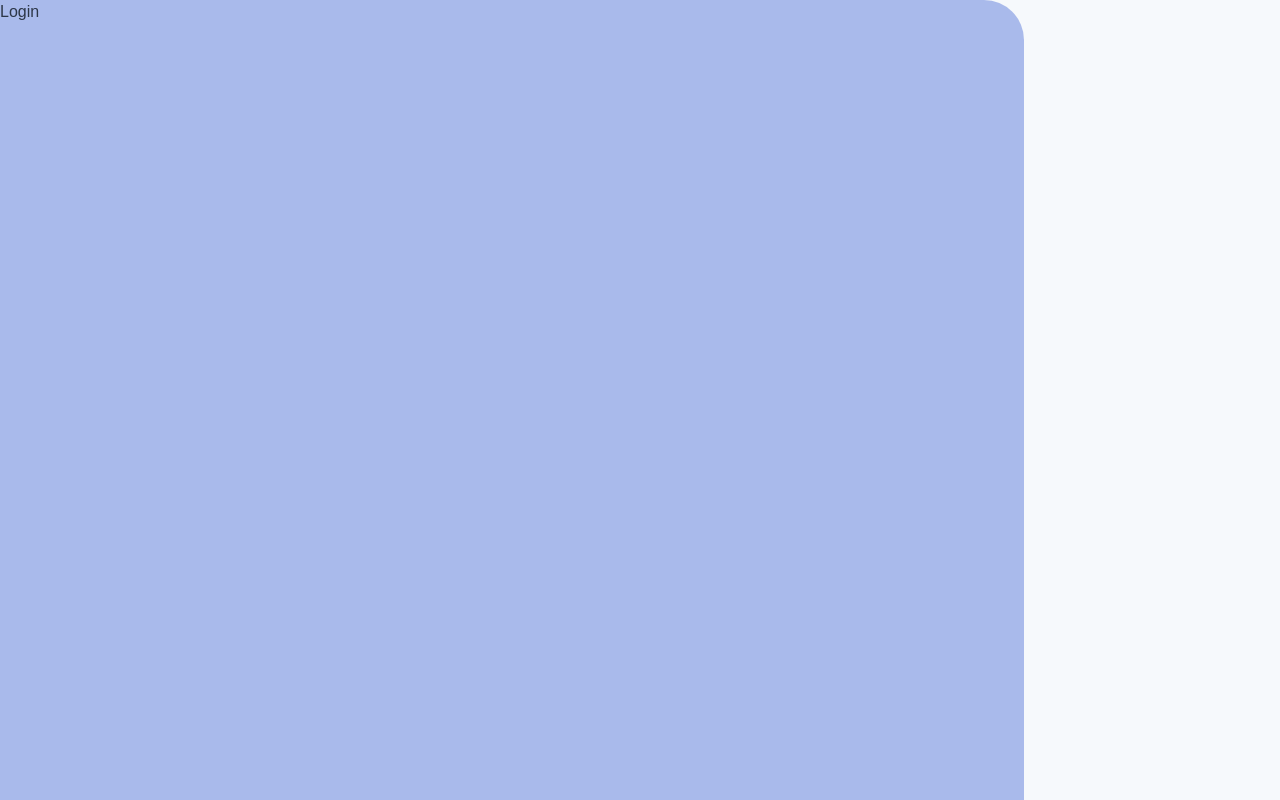
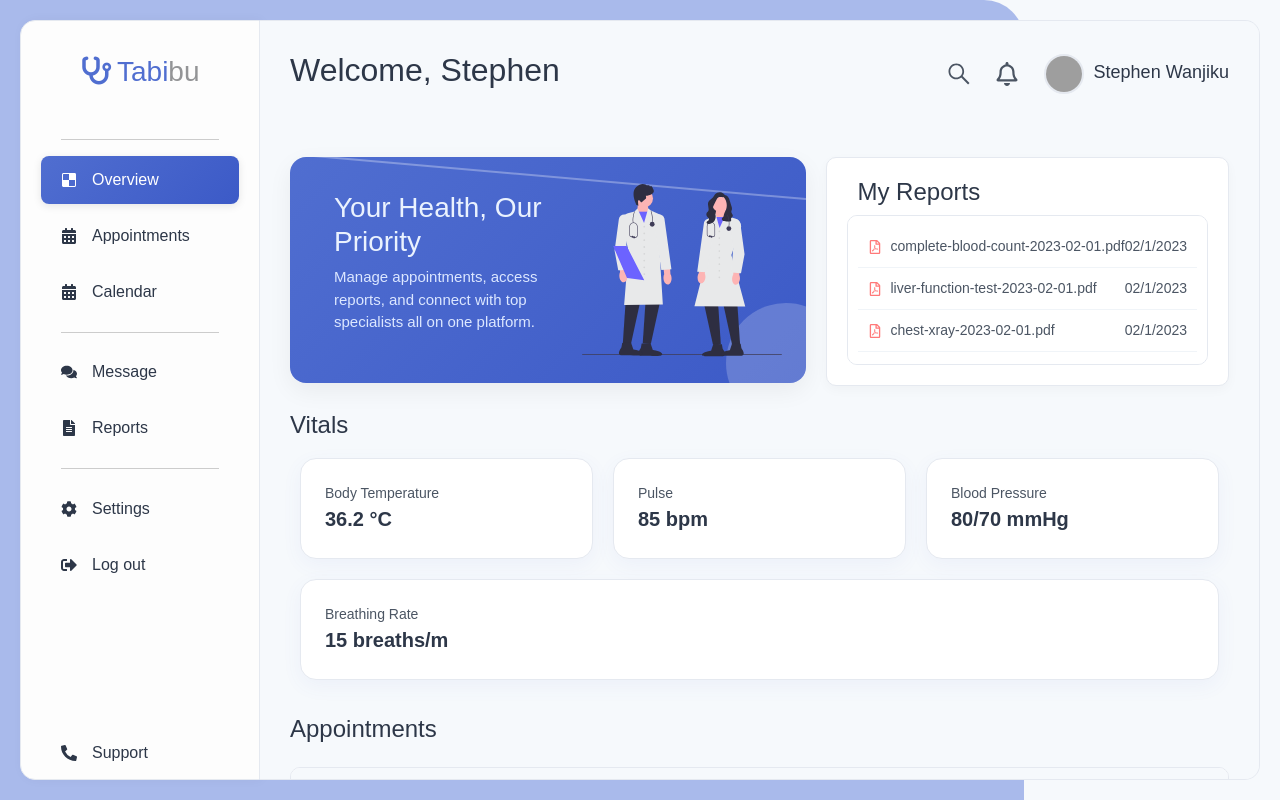
Before and after one commit to K-Irungu/Tabibu, a React (Create React App) app: page / in a window 1280 px wide. Built offline with nearby package versions, Linux system fonts and the light colour scheme; grey boxes are pictures that could not be loaded.

Commit message:
Updated App.js to render Overview on /

```diff
--- a/src/App.js
+++ b/src/App.js
@@ -2,7 +2,6 @@
 import "bootstrap/dist/js/bootstrap.bundle.min";
 import "./App.css";
 import Overview from "./components/Overview";
-import Login from "./components/Login";
 import Appointments from "./components/Appointments";
 
 import { BrowserRouter as Router, Routes, Route } from "react-router-dom";
@@ -12,7 +11,7 @@
     <div className="app">
       <Router>
         <Routes>
-          <Route path="/" element={<Login />} />
+          <Route path="/" element={<Overview />} />
           <Route path="/overview" element={<Overview />} />
           <Route path="/appointments" element={<Appointments />} />
         </Routes>
```
